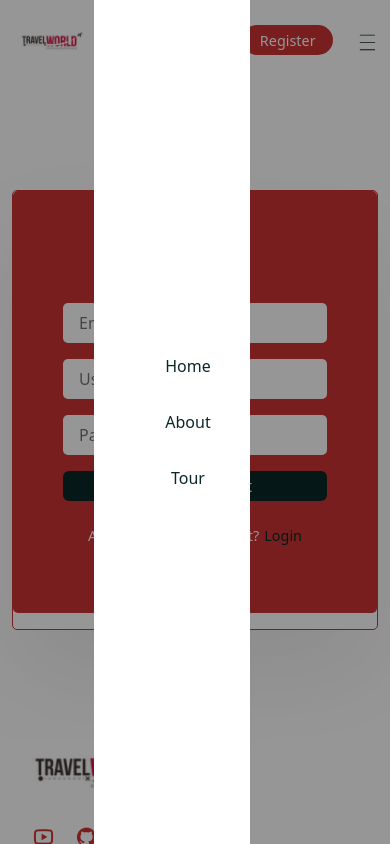
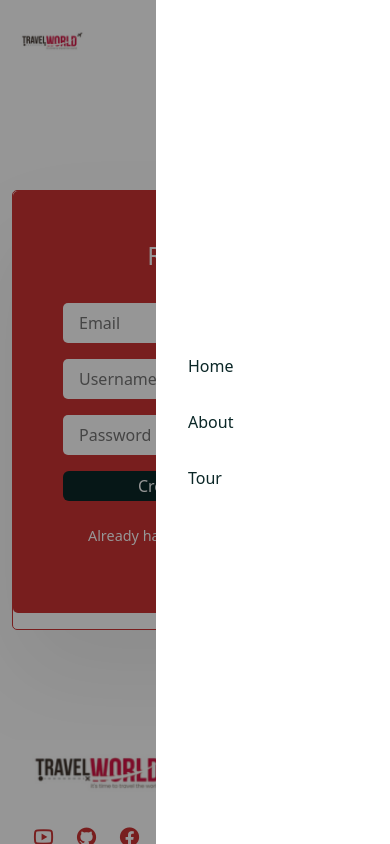
Before and after one commit to nagaraj6618/tour-app-frontend, a React (Create React App) app: page /register in a window 390 px wide. Shown: the top 844 px of the page. Built offline with nearby package versions, Linux system fonts and the light colour scheme; a web font is replaced by a local one.

Commit message:
update and delete component created and also solved the bug in mobile view

```diff
--- a/src/components/Header/Header.css
+++ b/src/components/Header/Header.css
@@ -94,8 +94,8 @@
     .menu {
         position: absolute;
         top: 0;
-        right: 140px;
-        width: calc(100% - 60%);
+        right: 0px;
+        width: calc(100% - 40%);
         height: 100%;
         background-color: #fff;
         flex-direction: column;
--- a/src/components/Header/Header.jsx
+++ b/src/components/Header/Header.jsx
@@ -65,7 +65,7 @@ const Header = () => {
             <img src={logo} alt="" />
           </div>
           <div className="navigation" ref={menuRef} onClick={toggleMenu}>
-            <ul className="menu d-flex align-items-center gap-5">
+            <ul className="menu d-flex align-items-start gap-5">
               {nav__links.map((item, index) => (
                 <li className="nav__item" key={index} >
                   <NavLink to={item.path} className={navClass => navClass.isActive ? 'active__link' : ''} >{item.display}</NavLink>
```
